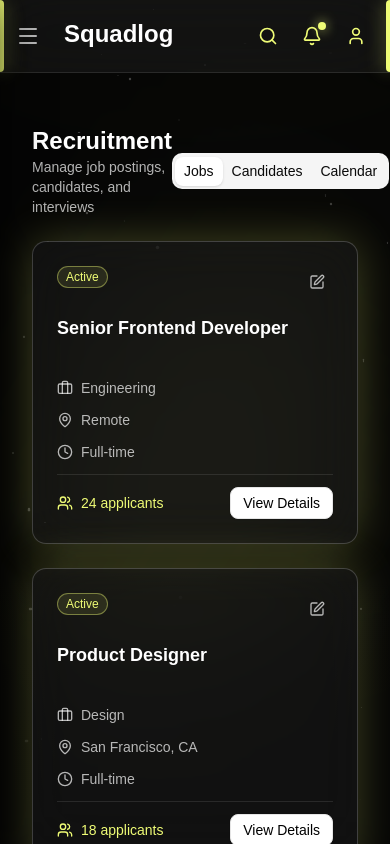
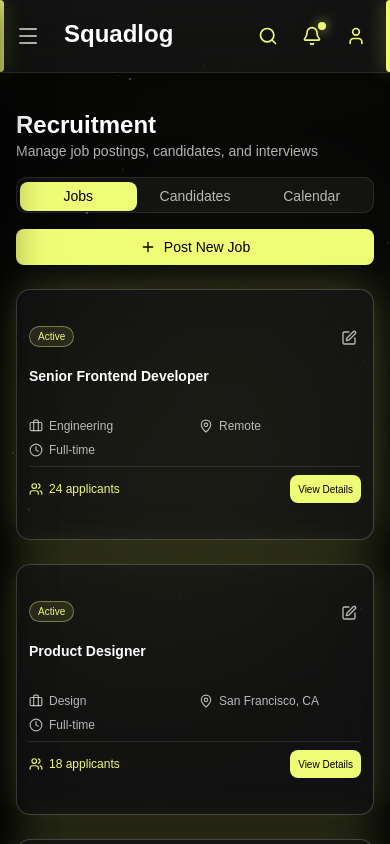
Before and after one commit to nexoviasoft/nexoviasoft-console, a Next.js app: page /admin/recruitment in a window 390 px wide. Built offline with nearby package versions, Linux system fonts and the light colour scheme; no server answers; a web font is replaced by a local one.

Commit message:
all responsive in RecruitmentPage complete

```diff
--- a/src/app/admin/recruitment/page.js
+++ b/src/app/admin/recruitment/page.js
@@ -9,7 +9,7 @@ import JobDetails from "@/components/admin/recruitment/JobDetails";
 import InterviewScheduler from "@/components/admin/recruitment/InterviewScheduler";
 
 export default function RecruitmentPage() {
-  const [activeTab, setActiveTab] = useState('jobs');
+  const [activeTab, setActiveTab] = useState("jobs");
   const [selectedCandidate, setSelectedCandidate] = useState(null);
   const [selectedJob, setSelectedJob] = useState(null);
 
@@ -22,38 +22,28 @@ export default function RecruitmentPage() {
   };
 
   return (
-    <div className=" px-8 py-8">
-      <div className=" mx-auto">
-        <RecruitmentHeader
-          activeTab={activeTab}
-          onTabChange={setActiveTab}
-        />
+    <div className="px-4 sm:px-8 py-4 sm:py-8">
+      <div className="mx-auto max-w-[1600px]">
+        <RecruitmentHeader activeTab={activeTab} onTabChange={setActiveTab} />
 
-
-
-        {activeTab === 'jobs' && (
-          selectedJob ? (
-            <JobDetails
-              job={selectedJob}
-              onBack={() => setSelectedJob(null)}
-            />
+        {activeTab === "jobs" &&
+          (selectedJob ? (
+            <JobDetails job={selectedJob} onBack={() => setSelectedJob(null)} />
           ) : (
             <JobPostings onViewDetails={(job) => setSelectedJob(job)} />
-          )
-        )}
+          ))}
 
-        {activeTab === 'candidates' && (
-          selectedCandidate ? (
+        {activeTab === "candidates" &&
+          (selectedCandidate ? (
             <CandidateDetails
               candidate={selectedCandidate}
               onBack={handleBackToPipeline}
             />
           ) : (
             <CandidatePipeline onSelectCandidate={handleSelectCandidate} />
-          )
-        )}
+          ))}
 
-        {activeTab === 'calendar' && <InterviewScheduler />}
+        {activeTab === "calendar" && <InterviewScheduler />}
       </div>
     </div>
   );
--- a/src/components/admin/recruitment/JobPostings.js
+++ b/src/components/admin/recruitment/JobPostings.js
@@ -97,11 +97,11 @@ export default function JobPostings({ onNewJob, onViewDetails }) {
       <div className="grid grid-cols-1 md:grid-cols-2 lg:grid-cols-3 gap-6">
         {jobs.map((job) => (
           <Card key={job.id} className="glass-card border-white/20 hover:shadow-lg transition-shadow">
-            <CardHeader className="pb-3">
-              <div className="flex justify-between items-start mb-2">
+            <CardHeader className="p-3 sm:p-6 pb-2 sm:pb-3">
+              <div className="flex justify-between items-start mb-2 gap-2">
                 <Badge
                   variant={job.status === 'Active' ? 'default' : 'secondary'}
-                  className="bg-[#EFFC76]/10 text-[#EFFC76] border-[#EFFC76]/40"
+                  className="bg-[#EFFC76]/10 text-[#EFFC76] border-[#EFFC76]/40 text-[10px] sm:text-xs shrink-0"
                 >
                   {job.status}
                 </Badge>
@@ -109,38 +109,40 @@ export default function JobPostings({ onNewJob, onViewDetails }) {
                   <Button
                     variant="ghost"
                     size="icon"
-                    className="h-8 w-8 text-white/70 hover:bg-white/10"
+                    className="h-6 w-6 sm:h-8 sm:w-8 text-white/70 hover:bg-white/10"
                     onClick={() => handleEdit(job)}
                   >
-                    <Edit className="w-4 h-4" />
+                    <Edit className="w-3 h-3 sm:w-4 sm:h-4" />
                   </Button>
                 </div>
               </div>
-              <CardTitle className="text-lg text-white">{job.title}</CardTitle>
+              <CardTitle className="text-sm sm:text-lg text-white truncate">{job.title}</CardTitle>
             </CardHeader>
-            <CardContent className="space-y-3">
-              <div className="flex items-center gap-2 text-sm text-white/70">
-                <Briefcase className="w-4 h-4" />
-                {job.department}
+            <CardContent className="p-3 sm:p-6 pt-0 sm:pt-0 space-y-2 sm:space-y-3">
+              <div className="grid grid-cols-2 sm:flex sm:flex-col gap-2">
+                <div className="flex items-center gap-1.5 sm:gap-2 text-xs sm:text-sm text-white/70">
+                  <Briefcase className="w-3.5 h-3.5 sm:w-4 sm:h-4 shrink-0" />
+                  <span className="truncate">{job.department}</span>
+                </div>
+                <div className="flex items-center gap-1.5 sm:gap-2 text-xs sm:text-sm text-white/70">
+                  <MapPin className="w-3.5 h-3.5 sm:w-4 sm:h-4 shrink-0" />
+                  <span className="truncate">{job.location}</span>
+                </div>
+                <div className="flex items-center gap-1.5 sm:gap-2 text-xs sm:text-sm text-white/70 col-span-2 sm:col-span-1">
+                  <Clock className="w-3.5 h-3.5 sm:w-4 sm:h-4 shrink-0" />
+                  <span className="truncate">{job.type}</span>
+                </div>
               </div>
-              <div className="flex items-center gap-2 text-sm text-white/70">
-                <MapPin className="w-4 h-4" />
-                {job.location}
-              </div>
-              <div className="flex items-center gap-2 text-sm text-white/70">
-                <Clock className="w-4 h-4" />
-                {job.type}
-              </div>
-              <div className="flex items-center justify-between pt-3 border-t border-white/10">
-                <div className="flex items-center gap-2 text-sm font-medium text-[#EFFC76]">
-                  <Users className="w-4 h-4" />
+              <div className="flex items-center justify-between pt-2 sm:pt-3 border-t border-white/10">
+                <div className="flex items-center gap-1.5 sm:gap-2 text-xs sm:text-sm font-medium text-[#EFFC76]">
+                  <Users className="w-3.5 h-3.5 sm:w-4 sm:h-4 shrink-0" />
                   {job.applicants} applicants
                 </div>
                 <Button
                   variant="outline"
                   size="sm"
                   onClick={() => onViewDetails && onViewDetails(job)}
-                  className="bg-white hover:bg-white/90 text-black"
+                  className="bg-[#EFFC76] hover:bg-[#EFFC76]/80 text-black border-none h-7 sm:h-9 text-[10px] sm:text-sm px-2 sm:px-4"
                 >
                   View Details
                 </Button>
@@ -216,13 +218,13 @@ export default function JobPostings({ onNewJob, onViewDetails }) {
             <Button
               variant="outline"
               onClick={() => setShowDialog(false)}
-              className="bg-white hover:bg-white/90 text-black"
+              className="border-[#EFFC76] text-[#EFFC76] hover:bg-[#EFFC76]/10 bg-transparent hover:text-[#EFFC76]"
             >
               Cancel
             </Button>
             <Button
               onClick={handleSave}
-              className="bg-white hover:bg-white/90 text-black"
+              className="bg-[#EFFC76] hover:bg-[#EFFC76]/80 text-black font-medium"
             >
               {editingJob ? 'Update Job' : 'Post Job'}
             </Button>
--- a/src/components/admin/recruitment/RecruitmentHeader.js
+++ b/src/components/admin/recruitment/RecruitmentHeader.js
@@ -5,9 +5,13 @@ import { Tabs, TabsList, TabsTrigger } from "@/components/ui/tabs";
 import { Button } from "@/components/ui/button";
 import { Plus } from "lucide-react";
 
-export default function RecruitmentHeader({ activeTab, onTabChange, onNewJob }) {
+export default function RecruitmentHeader({
+  activeTab,
+  onTabChange,
+  onNewJob,
+}) {
   return (
-    <div className="flex items-center justify-between mb-6">
+    <div className="flex flex-col sm:flex-row items-start sm:items-center justify-between gap-4 mb-6">
       <div>
         <h1 className="text-2xl font-bold text-white">Recruitment</h1>
         <p className="text-sm text-white/70">
@@ -15,19 +19,38 @@ export default function RecruitmentHeader({ activeTab, onTabChange, onNewJob })
         </p>
       </div>
 
-      <div className="flex items-center gap-4">
-        <Tabs value={activeTab} onValueChange={onTabChange}>
-          <TabsList>
-            <TabsTrigger value="jobs">Jobs</TabsTrigger>
-            <TabsTrigger value="candidates">Candidates</TabsTrigger>
-            <TabsTrigger value="calendar">Calendar</TabsTrigger>
+      <div className="flex flex-col sm:flex-row items-stretch sm:items-center gap-4 w-full sm:w-auto">
+        <Tabs
+          value={activeTab}
+          onValueChange={onTabChange}
+          className="w-full sm:w-auto"
+        >
+          <TabsList className="w-full sm:w-auto grid grid-cols-3 sm:flex bg-white/5 border border-white/10">
+            <TabsTrigger
+              value="jobs"
+              className="data-[state=active]:bg-[#EFFC76] data-[state=active]:text-black text-white/70"
+            >
+              Jobs
+            </TabsTrigger>
+            <TabsTrigger
+              value="candidates"
+              className="data-[state=active]:bg-[#EFFC76] data-[state=active]:text-black text-white/70"
+            >
+              Candidates
+            </TabsTrigger>
+            <TabsTrigger
+              value="calendar"
+              className="data-[state=active]:bg-[#EFFC76] data-[state=active]:text-black text-white/70"
+            >
+              Calendar
+            </TabsTrigger>
           </TabsList>
         </Tabs>
 
-        {activeTab === 'jobs' && (
+        {activeTab === "jobs" && (
           <Button
             onClick={onNewJob}
-            className="bg-white hover:bg-white/90 text-black gap-2"
+            className="bg-[#EFFC76] hover:bg-[#EFFC76]/80 text-black gap-2 font-medium"
           >
             <Plus className="w-4 h-4" />
             Post New Job
```
Also changed, not shown: src/components/admin/recruitment/CandidateDetails.js (+30 -30 lines), src/components/admin/recruitment/InterviewScheduler.js (+86 -49 lines), src/components/admin/recruitment/JobDetails.js (+17 -17 lines).
